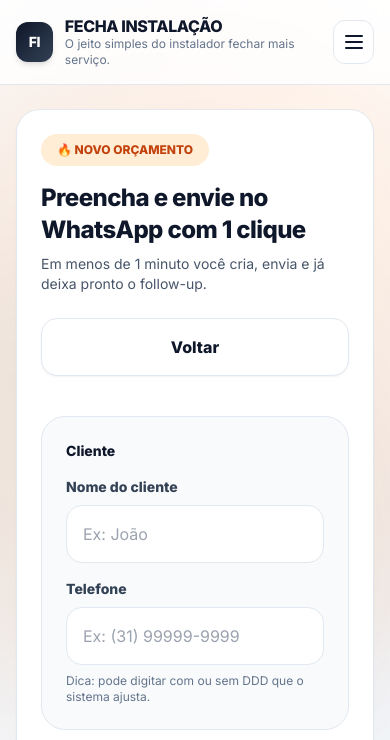
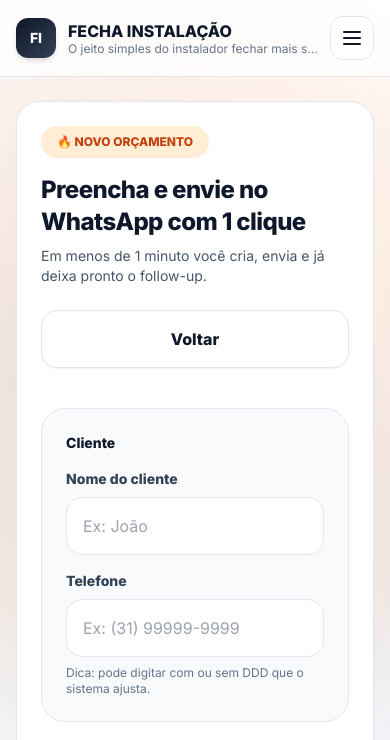
Before and after one commit to wanderson96santos04-hash/fecha-instalacao, a FastAPI app: template app/templates/budget_new.html in a window 390 px wide. Shown: the top 740 px of the page. Run offline with FastAPI, Linux system fonts and the light colour scheme; the template is opened without the code that fills it, so the values that code supplies are empty; parts of the project's set-up code (start-up, migrations or seed data) failed here and were passed over; some libraries are stand-ins or nearby versions.

Commit message:
fix mobile navigation menu responsiveness

```diff
--- a/app/templates/partials/nav_app.html
+++ b/app/templates/partials/nav_app.html
@@ -1,74 +1,46 @@
 <nav class="w-full border-b border-slate-200 bg-white/80 backdrop-blur">
   <div class="max-w-6xl mx-auto px-4 py-4">
-
     {% set path = request.url.path %}
 
-    <!-- Linha de cima: Logo + Botão Mobile + Menu Desktop -->
+    <!-- Topo: Logo + Botão Mobile + Menu Desktop -->
     <div class="flex items-center justify-between gap-3">
 
-      <!-- ✅ LOGO PROFISSIONAL (nível Stripe / Linear) -->
-      <div class="flex items-center gap-3">
-
-        <!-- Ícone -->
-        <div class="w-10 h-10 rounded-xl bg-gradient-to-br from-slate-900 to-slate-700 flex items-center justify-center shadow-md">
-          <span class="text-white font-bold text-sm tracking-tight">FI</span>
+      <!-- Logo -->
+      <div class="flex items-center gap-3 min-w-0">
+        <div class="w-10 h-10 rounded-xl bg-gradient-to-br from-slate-900 to-slate-700 flex items-center justify-center shadow-md shrink-0">
+          <span class="text-white font-bold text-sm">FI</span>
         </div>
 
-        <!-- Texto -->
-        <div class="leading-tight">
-          <div class="font-extrabold text-slate-900 tracking-tight">
-            FECHA INSTALAÇÃO
-          </div>
-
-          <div class="text-xs text-slate-500">
+        <div class="min-w-0">
+          <div class="font-extrabold text-slate-900 leading-tight truncate">FECHA INSTALAÇÃO</div>
+          <div class="text-xs text-slate-500 leading-tight truncate">
             O jeito simples do instalador fechar mais serviço.
           </div>
         </div>
-
       </div>
 
       <!-- Botão Mobile -->
       <button
         type="button"
-        class="md:hidden inline-flex items-center justify-center w-11 h-11 rounded-xl border border-slate-200 bg-white hover:bg-slate-50 transition"
+        class="md:hidden inline-flex items-center justify-center w-11 h-11 rounded-xl border border-slate-200 bg-white hover:bg-slate-50 transition shrink-0"
         aria-label="Abrir menu"
+        aria-expanded="false"
         onclick="toggleAppMenu()"
       >
-
         <!-- Ícone hambúrguer -->
-        <svg id="iconMenu" xmlns="http://www.w3.org/2000/svg"
-             class="w-6 h-6 text-slate-900"
-             fill="none"
-             viewBox="0 0 24 24"
-             stroke="currentColor">
-
-          <path stroke-linecap="round"
-                stroke-linejoin="round"
-                stroke-width="2"
-                d="M4 6h16M4 12h16M4 18h16"/>
-
+        <svg id="iconMenu" xmlns="http://www.w3.org/2000/svg" class="w-6 h-6 text-slate-900" fill="none" viewBox="0 0 24 24" stroke="currentColor">
+          <path stroke-linecap="round" stroke-linejoin="round" stroke-width="2" d="M4 6h16M4 12h16M4 18h16"/>
         </svg>
 
-        <!-- Ícone fechar -->
-        <svg id="iconClose" xmlns="http://www.w3.org/2000/svg"
-             class="hidden w-6 h-6 text-slate-900"
-             fill="none"
-             viewBox="0 0 24 24"
-             stroke="currentColor">
-
-          <path stroke-linecap="round"
-                stroke-linejoin="round"
-                stroke-width="2"
-                d="M6 18L18 6M6 6l12 12"/>
-
+        <!-- Ícone X -->
+        <svg id="iconClose" xmlns="http://www.w3.org/2000/svg" class="hidden w-6 h-6 text-slate-900" fill="none" viewBox="0 0 24 24" stroke="currentColor">
+          <path stroke-linecap="round" stroke-linejoin="round" stroke-width="2" d="M6 18L18 6M6 6l12 12"/>
         </svg>
-
       </button>
 
       <!-- Menu Desktop -->
       <div class="hidden md:flex items-center gap-3">
 
-        <!-- Orçamentos -->
         <a href="/app"
            class="inline-flex items-center gap-2 rounded-xl px-4 py-2 text-sm font-semibold transition
            {% if path == '/app' %}
@@ -176,21 +181,20 @@
 
 <script>
   function toggleAppMenu() {
-
     const menu = document.getElementById("mobileMenu");
     const iconMenu = document.getElementById("iconMenu");
     const iconClose = document.getElementById("iconClose");
 
-  if(menu.classList.contains("hidden")){
+    const isHidden = menu.classList.contains("hidden");
+
+    if (isHidden) {
       menu.classList.remove("hidden");
       iconMenu.classList.add("hidden");
       iconClose.classList.remove("hidden");
-  }
-  else{
+    } else {
       menu.classList.add("hidden");
       iconMenu.classList.remove("hidden");
       iconClose.classList.add("hidden");
     }
-
   }
 </script>
```
Also changed, not shown: other parts of app/templates/partials/nav_app.html (+48 -15 lines). Lines whose indentation alone changed are shown as unchanged.
